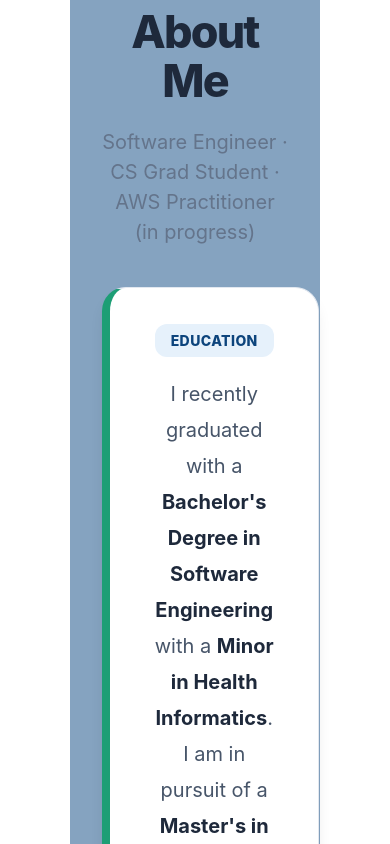
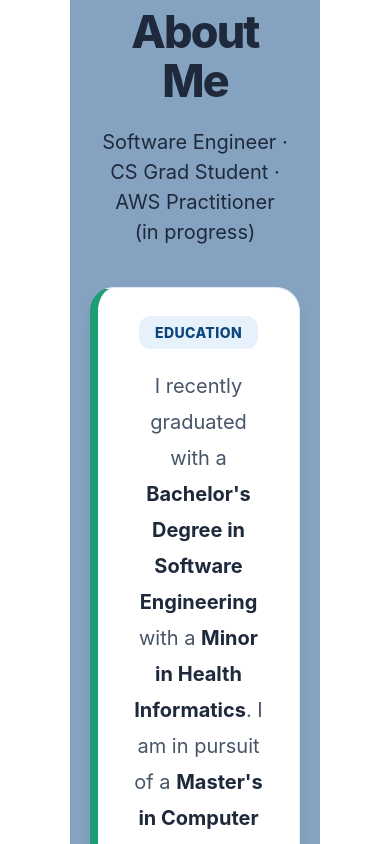
Before and after one commit to KevinJli23/KevinJli23.github.io, a React (Vite) app in the folder personal-website/: page / in a window 390 px wide. Shown: the part 1020-1864 px from the top of the page. Built offline with nearby package versions, Linux system fonts and the light colour scheme.

Commit message:
cosmetic and code cleaning

```diff
--- a/personal-website/src/App.tsx
+++ b/personal-website/src/App.tsx
@@ -21,11 +21,6 @@ function App() {
       <section id="Projects">
         <Projects />
       </section>
-
-      {/* <div className="footer">
-        <a href="https://www.linkedin.com/in/kevinjianhli23">LinkedIn</a> |{' '}
-        <a href="https://github.com/KevinJli23">GitHub</a>
-      </div> */}
     </div>
   );
 }
--- a/personal-website/src/components/About/About.css
+++ b/personal-website/src/components/About/About.css
@@ -11,7 +11,6 @@
   --about-shadow: 0 10px 15px -3px rgba(0, 0, 0, 0.1);
 }
 
-/* 🌙 Dark Mode */
 [data-theme="dark"] :root,
 [data-theme="dark"] {
   --about-bg: #0f172a;
@@ -41,22 +40,22 @@
 
 /* ── Full Width Background Wrapper ────────────────────────────── */
 .about-resume {
-  width: 100%;               /* Spans container width */
+  width: 100%;
   background: var(--about-bg);
-  padding: 40px 0;           /* Balanced vertical padding */
+  padding: 40px 0;
   margin: 0;
   font-family: 'Inter', sans-serif;
   box-sizing: border-box;
   border-radius: 16px;
 }
 
-/* ── Content Centering (The "Inner" Container) ───────────────── */
+/* ── Content Centering ───────────────────────────────────────── */
 .about-hero,
 .about-track {
-  max-width: 1200px;         /* Keeps cards from getting too wide */
-  margin-left: auto;         /* Center horizontally */
-  margin-right: auto;        /* Center horizontally */
-  padding: 0 32px;           /* Side padding so cards don't hit screen edge */
+  max-width: 1200px;
+  margin-left: auto;
+  margin-right: auto;
+  padding: 0 32px;
   box-sizing: border-box;
 }
 
@@ -67,7 +66,7 @@
 }
 
 .about-heading {
-  font-size: 3.5rem;         /* Bold and Big */
+  font-size: 3.5rem;
   font-weight: 800;
   color: var(--about-text-h);
   margin: 0 0 12px 0;
@@ -76,15 +75,18 @@
 
 .about-subheading {
   font-size: 20px;
-  color: var(--about-text-sub);
+  color: var(--about-text-h);
 }
 
-/* ── The Grid (Consistent Heights) ─────────────────────────── */
+/* ── The Grid ─────────────────────────────────────────────── */
 .about-track {
   display: grid;
   grid-template-columns: repeat(2, 1fr);
-  grid-auto-rows: 1fr;       /* All cards in a row match height */
-  gap: 32px;                 /* Space between cards */
+  grid-auto-rows: auto;
+  gap: 32px;
+  max-width: 1400px;
+  margin: 0 auto;
+  padding: 0 32px;
 }
 
 /* ── The Card ──────────────────────────────────────────────── */
@@ -93,8 +95,9 @@
   border: 1px solid var(--about-border);
   border-left: 8px solid #1D9E75;
   border-radius: 24px;
-  padding: 48px;             /* Large internal padding */
-
+  padding: 40px;
+  height: 350px;
+  overflow-y: auto;
   display: flex;
   flex-direction: column;
   transition: all 0.3s cubic-bezier(0.4, 0, 0.2, 1);
@@ -122,7 +125,7 @@
 }
 
 .about-body {
-  font-size: 20px;           /* Large, readable text */
+  font-size: 20px;
   line-height: 1.8;
   color: var(--about-text-body);
   margin: 0;
@@ -133,61 +136,7 @@
   font-weight: 700;
 }
 
-/* ── Responsive ────────────────────────────────────────────── */
-@media (max-width: 950px) {
-  .about-track {
-    grid-template-columns: 1fr; /* Stack cards on mobile */
-    grid-auto-rows: auto;      /* Natural height when stacked */
-    padding: 0 20px;           /* Slightly less padding on mobile */
-  }
-
-  .about-heading {
-    font-size: 2.8rem;
-  }
-
-  .about-card {
-    padding: 32px;            /* Tighter padding on smaller screens */
-  }
-}
-
-/* Clean up legacy elements */
-.about-track::before, .about-dot {
-  display: none !important;
-}
-
-/* ── The Grid (Now allows horizontal expansion) ─────────────────── */
-.about-track {
-  display: grid;
-  /* Maintain two columns on desktop */
-  grid-template-columns: repeat(2, 1fr);
-  /* Remove the 1fr auto-row to stop cards from stretching vertically */
-  grid-auto-rows: auto;
-  gap: 32px;
-  max-width: 1400px; /* Increased max-width to allow more expansion */
-  margin: 0 auto;
-  padding: 0 32px;
-}
-
-/* ── The Card (Fixed Height, Flexible Width) ────────────────────── */
-.about-card {
-  background: var(--about-surface);
-  border: 1px solid var(--about-border);
-  border-left: 8px solid #1D9E75;
-  border-radius: 24px;
-  padding: 40px;
-
-  /* --- Vertical Constraint --- */
-  height: 350px;            /* Set your desired constant height here */
-  overflow-y: auto;         /* Adds a scrollbar if text is too long for the height */
-
-  display: flex;
-  flex-direction: column;
-  transition: all 0.3s cubic-bezier(0.4, 0, 0.2, 1);
-  box-shadow: var(--about-shadow);
-  box-sizing: border-box;
-}
-
-/* Custom Scrollbar for the cards (Optional, for better UX) */
+/* ── Custom Scrollbar ────────────────────────────────────── */
 .about-card::-webkit-scrollbar {
   width: 6px;
 }
@@ -196,14 +145,20 @@
   border-radius: 10px;
 }
 
-/* ── Responsive Adjustment ────────────────────────────────────── */
+/* ── Responsive ────────────────────────────────────────────── */
 @media (max-width: 950px) {
   .about-track {
     grid-template-columns: 1fr;
+    padding: 0 20px;
+  }
+
+  .about-heading {
+    font-size: 2.8rem;
   }
 
   .about-card {
-    height: auto;           /* On mobile, it's usually better to let height be natural */
-    min-height: 280px;      /* ...but keep a minimum feel */
+    padding: 32px;
+    height: auto;
+    min-height: 280px;
   }
 }
--- a/personal-website/src/components/About/About.tsx
+++ b/personal-website/src/components/About/About.tsx
@@ -20,7 +20,6 @@ const About: React.FC = () => {
       <div className="about-track">
 
         <div className="about-item">
-          <div className="about-dot" />
           <div className="about-card">
             <div className="about-meta">
               <span className="about-badge" style={badgeStyles.Education}>
@@ -36,7 +35,6 @@ const About: React.FC = () => {
         </div>
 
         <div className="about-item">
-          <div className="about-dot" />
           <div className="about-card">
             <div className="about-meta">
               <span className="about-badge" style={badgeStyles.Experience}>
@@ -53,7 +51,6 @@ const About: React.FC = () => {
         </div>
 
         <div className="about-item">
-          <div className="about-dot" />
           <div className="about-card">
             <div className="about-meta">
               <span className="about-badge" style={badgeStyles.Interests}>
@@ -69,7 +66,6 @@ const About: React.FC = () => {
         </div>
 
         <div className="about-item">
-          <div className="about-dot" />
           <div className="about-card">
             <div className="about-meta">
               <span className="about-badge" style={badgeStyles.Hobbies}>
@@ -86,11 +82,6 @@ const About: React.FC = () => {
 
       </div>
 
-      {/* <div className="about-photos">
-        <img src="/graduation.png" alt="Graduation" className="about-photo" />
-        <img src="/Presentation.jpg" alt="Presentation" className="about-photo" />
-        <img src="/climbing.jpg" alt="Climbing" className="about-photo" />
-      </div> */}
     </div>
   );
 };
--- a/personal-website/src/components/Projects/projects.css
+++ b/personal-website/src/components/Projects/projects.css
@@ -74,11 +74,6 @@
   color: var(--project-text-h);
   margin: 0 0 12px 0;
   letter-spacing: -0.04em;
-}
-
-.project-subheading {
-  font-size: 20px;
-  color: var(--project-text-sub);
 }
 
 /* ── The Grid ──────────────────────────────────────────────── */
@@ -177,13 +172,6 @@
   text-decoration: underline;
 }
 
-.project-hint {
-  font-size: 13px;
-  color: var(--project-text-sub);
-  margin-top: 12px;
-  font-style: italic;
-}
-
 /* ── Custom Scrollbar ─────────────────────────────────────── */
 .project-card::-webkit-scrollbar {
   width: 6px;
--- a/personal-website/src/components/TimelineResume/Timelineresume.tsx
+++ b/personal-website/src/components/TimelineResume/Timelineresume.tsx
@@ -32,8 +32,8 @@ const experienceData: JobEntry[] = [
     bullets: [
       "Extracted data from the UCI Health Clinical Data Warehouse.",
       "Developed SQL queries for the UCI Health database.",
-    "Managed research data in REDCap for medical studies."
-  ]
+      "Managed research data in REDCap for medical studies.",
+    ],
   },
   {
     id: "8",
@@ -45,8 +45,8 @@ const experienceData: JobEntry[] = [
     label: "Data",
     bullets: [
       "Analyzed healthcare datasets of 20,000+ patients.",
-    "Used Matplotlib to visualize population screening needs."
-  ]
+      "Used Matplotlib to visualize population screening needs.",
+    ],
   },
 ];
 
@@ -75,7 +75,7 @@ const TimelineResume: React.FC = () => {
             <button
               key={cat}
               className={`filter-btn ${filter === cat ? "active" : ""}`}
-              onClick={() => { setFilter(cat as any); setExpandedId(null); }}
+              onClick={() => { setFilter(cat as JobType | "all"); setExpandedId(null); }}
             >
               {cat.toUpperCase()}
             </button>
@@ -95,7 +95,7 @@ const TimelineResume: React.FC = () => {
             <div key={job.id} className={`timeline-item ${isOpen ? "is-open" : ""}`}>
               <div
                 className="timeline-dot"
-                style={{ backgroundColor: colors.dot, top: "12px" }} // Dot is higher (12px vs 20px)
+                style={{ backgroundColor: colors.dot, top: "12px" }}
               />
 
               <div
@@ -120,7 +120,6 @@ const TimelineResume: React.FC = () => {
                   <p className="job-location">📍 {job.location}</p>
                 </div>
 
-                {!isOpen && <div className="expand-hint">View Details</div>}
               </div>
             </div>
           );
```
Also changed, not shown: package.json (+20 -6 lines), 2 other files (tests, documents, lock files or other folders). Lines whose indentation alone changed are shown as unchanged.
